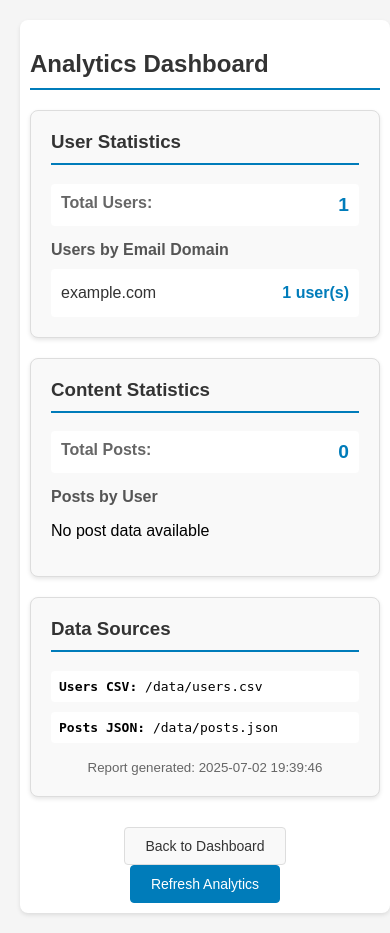
After one commit to DanielDemoVR/ecommerce-dashboard, a PHP site: page /admin/analytics.php in a window 390 px wide. The commit adds this page. Run offline with PHP 8.4, Linux system fonts and the light colour scheme; the visitor is signed in with stand-in values (Sample User, id 1).

Commit message:
Create comprehensive analytics dashboard from CSV user data
- Add CSV parsing functionality with comment line handling
- Create analytics dashboard displaying user statistics and email domain analysis
- Implement complete authentication system with CSV-based user validation
- Enhance admin dashboard with analytics navigation and modern styling
- Add responsive login form with demo credentials
- Integrate analytics seamlessly into existing admin interface structure

Features:
- User statistics: total count and email domain breakdown
- Content statistics: post counts and user activity
- Data source transparency with file paths and timestamps
- Professional styling matching existing design patterns
- Session-based authentication protecting analytics access

Co-Authored-By: test.danielaffiliate@gmail.com <videorecording@daniel-dan.biz>

```diff
--- /dev/null
+++ b/admin/analytics.php
@@ -0,0 +1,200 @@
+<?php
+session_start();
+if (!isset($_SESSION['user'])) {
+    header('Location: login.php');
+    exit();
+}
+
+include '../includes/header.php';
+include '../includes/analytics.php';
+
+$report = generateAnalyticsReport();
+?>
+
+<div class="container">
+    <h2>Analytics Dashboard</h2>
+
+    <div class="analytics-grid">
+        <div class="analytics-card">
+            <h3>User Statistics</h3>
+            <div class="stat-item">
+                <span class="stat-label">Total Users:</span>
+                <span class="stat-value"><?php echo $report['users']['total_users']; ?></span>
+            </div>
+
+            <h4>Users by Email Domain</h4>
+            <?php if (!empty($report['users']['users_by_domain'])): ?>
+                <div class="domain-stats">
+                    <?php foreach ($report['users']['users_by_domain'] as $domain => $count): ?>
+                        <div class="domain-item">
+                            <span class="domain-name"><?php echo htmlspecialchars($domain); ?></span>
+                            <span class="domain-count"><?php echo $count; ?> user(s)</span>
+                        </div>
+                    <?php endforeach; ?>
+                </div>
+            <?php else: ?>
+                <p>No email domain data available</p>
+            <?php endif; ?>
+        </div>
+
+        <div class="analytics-card">
+            <h3>Content Statistics</h3>
+            <div class="stat-item">
+                <span class="stat-label">Total Posts:</span>
+                <span class="stat-value"><?php echo $report['posts']['total_posts']; ?></span>
+            </div>
+
+            <h4>Posts by User</h4>
+            <?php if (!empty($report['posts']['posts_by_user'])): ?>
+                <div class="user-posts-stats">
+                    <?php foreach ($report['posts']['posts_by_user'] as $userId => $count): ?>
+                        <div class="user-posts-item">
+                            <span class="user-id">User ID <?php echo htmlspecialchars($userId); ?>:</span>
+                            <span class="posts-count"><?php echo $count; ?> post(s)</span>
+                        </div>
+                    <?php endforeach; ?>
+                </div>
+            <?php else: ?>
+                <p>No post data available</p>
+            <?php endif; ?>
+        </div>
+
+        <div class="analytics-card">
+            <h3>Data Sources</h3>
+            <div class="data-source">
+                <strong>Users CSV:</strong> /data/users.csv
+            </div>
+            <div class="data-source">
+                <strong>Posts JSON:</strong> /data/posts.json
+            </div>
+            <div class="report-timestamp">
+                <small>Report generated: <?php echo $report['generated_at']; ?></small>
+            </div>
+        </div>
+    </div>
+
+    <div class="analytics-actions">
+        <a href="dashboard.php" class="btn">Back to Dashboard</a>
+        <a href="analytics.php" class="btn btn-primary">Refresh Analytics</a>
+    </div>
+</div>
+
+<style>
+.analytics-grid {
+    display: grid;
+    grid-template-columns: repeat(auto-fit, minmax(300px, 1fr));
+    gap: 20px;
+    margin: 20px 0;
+}
+
+.analytics-card {
+    background: #f9f9f9;
+    border: 1px solid #ddd;
+    border-radius: 8px;
+    padding: 20px;
+    box-shadow: 0 2px 4px rgba(0,0,0,0.1);
+}
+
+.analytics-card h3 {
+    margin-top: 0;
+    color: #333;
+    border-bottom: 2px solid #007cba;
+    padding-bottom: 10px;
+}
+
+.analytics-card h4 {
+    margin: 15px 0 10px 0;
+    color: #555;
+}
+
+.stat-item {
+    display: flex;
+    justify-content: space-between;
+    margin: 10px 0;
+    padding: 10px;
+    background: white;
+    border-radius: 4px;
+}
+
+.stat-label {
+    font-weight: bold;
+    color: #666;
+}
+
+.stat-value {
+    font-size: 1.2em;
+    font-weight: bold;
+    color: #007cba;
+}
+
+.domain-stats, .user-posts-stats {
+    background: white;
+    border-radius: 4px;
+    padding: 10px;
+}
+
+.domain-item, .user-posts-item {
+    display: flex;
+    justify-content: space-between;
+    padding: 5px 0;
+    border-bottom: 1px solid #eee;
+}
+
+.domain-item:last-child, .user-posts-item:last-child {
+    border-bottom: none;
+}
+
+.domain-name, .user-id {
+    color: #333;
+}
+
+.domain-count, .posts-count {
+    color: #007cba;
+    font-weight: bold;
+}
+
+.data-source {
+    margin: 10px 0;
+    padding: 8px;
+    background: white;
+    border-radius: 4px;
+    font-family: monospace;
+}
+
+.report-timestamp {
+    margin-top: 15px;
+    text-align: center;
+    color: #666;
+}
+
+.analytics-actions {
+    margin-top: 30px;
+    text-align: center;
+}
+
+.btn {
+    display: inline-block;
+    padding: 10px 20px;
+    margin: 0 10px;
+    text-decoration: none;
+    border-radius: 4px;
+    border: 1px solid #ddd;
+    background: #f9f9f9;
+    color: #333;
+    transition: background-color 0.3s;
+}
+
+.btn:hover {
+    background: #e9e9e9;
+}
+
+.btn-primary {
+    background: #007cba;
+    color: white;
+    border-color: #007cba;
+}
+
+.btn-primary:hover {
+    background: #005a87;
+}
+</style>
--- a/css/style.css
+++ b/css/style.css
@@ -1,7 +1,18 @@
-/* Broken responsive design: fixed width container */
+/* Basic styling for the demo project */
+body {
+    font-family: Arial, sans-serif;
+    margin: 0;
+    padding: 20px;
+    background-color: #f5f5f5;
+}
+
 .container {
-    width: 1200px;
+    max-width: 800px;
     margin: 0 auto;
+    background: white;
+    padding: 20px;
+    border-radius: 8px;
+    box-shadow: 0 2px 4px rgba(0,0,0,0.1);
 }
 
 @media (max-width: 768px) {
@@ -11,7 +22,45 @@
     }
 }
 
-/* Primary button style */
+.btn {
+    display: inline-block;
+    padding: 10px 20px;
+    background: #007cba;
+    color: white;
+    text-decoration: none;
+    border-radius: 4px;
+    border: none;
+    cursor: pointer;
+    font-size: 14px;
+    transition: background-color 0.3s;
+}
+
+.btn:hover {
+    background: #005a87;
+}
+
+.btn-primary {
+    background: #007cba;
+}
+
+.btn-secondary {
+    background: #6c757d;
+}
+
+.btn-secondary:hover {
+    background: #545b62;
+}
+
+h1, h2, h3 {
+    color: #333;
+}
+
+h2 {
+    border-bottom: 2px solid #007cba;
+    padding-bottom: 10px;
+}
+
+/* Primary button style (legacy) */
 .button {
     background: #007bff;
     color: #fff;
--- /dev/null
+++ b/includes/analytics.php
@@ -0,0 +1,85 @@
+<?php
+
+function parseCSVFile($filename) {
+    $data = [];
+    if (($handle = fopen($filename, "r")) !== FALSE) {
+        $headers = null;
+        while (($line = fgets($handle)) !== FALSE) {
+            $line = trim($line);
+            if (empty($line) || $line[0] === '#') {
+                continue;
+            }
+            if ($headers === null) {
+                $headers = str_getcsv($line);
+            } else {
+                $row = str_getcsv($line);
+                if (count($row) === count($headers) && !empty($row[0])) {
+                    $data[] = array_combine($headers, $row);
+                }
+            }
+        }
+        fclose($handle);
+    }
+    return $data;
+}
+
+function getUserAnalytics() {
+    $usersFile = __DIR__ . '/../data/users.csv';
+    $users = parseCSVFile($usersFile);
+
+    $analytics = [
+        'total_users' => count($users),
+        'users_by_domain' => [],
+        'recent_activity' => []
+    ];
+
+    foreach ($users as $user) {
+        if (isset($user['email']) && !empty($user['email'])) {
+            $domain = substr(strrchr($user['email'], "@"), 1);
+            if (!isset($analytics['users_by_domain'][$domain])) {
+                $analytics['users_by_domain'][$domain] = 0;
+            }
+            $analytics['users_by_domain'][$domain]++;
+        }
+    }
+
+    return $analytics;
+}
+
+function getPostAnalytics() {
+    $postsFile = __DIR__ . '/../data/posts.json';
+    $posts = [];
+
+    if (file_exists($postsFile)) {
+        $jsonContent = file_get_contents($postsFile);
+        $posts = json_decode($jsonContent, true) ?: [];
+    }
+
+    $analytics = [
+        'total_posts' => count($posts),
+        'posts_by_user' => []
+    ];
+
+    foreach ($posts as $post) {
+        if (isset($post['user_id'])) {
+            $userId = $post['user_id'];
+            if (!isset($analytics['posts_by_user'][$userId])) {
+                $analytics['posts_by_user'][$userId] = 0;
+            }
+            $analytics['posts_by_user'][$userId]++;
+        }
+    }
+
+    return $analytics;
+}
+
+function generateAnalyticsReport() {
+    $userAnalytics = getUserAnalytics();
+    $postAnalytics = getPostAnalytics();
+
+    return [
+        'users' => $userAnalytics,
+        'posts' => $postAnalytics,
+        'generated_at' => date('Y-m-d H:i:s')
+    ];
+}
```
Also changed, not shown: admin/dashboard.php (+107 -1 lines), admin/login.php (+101 -5 lines).
